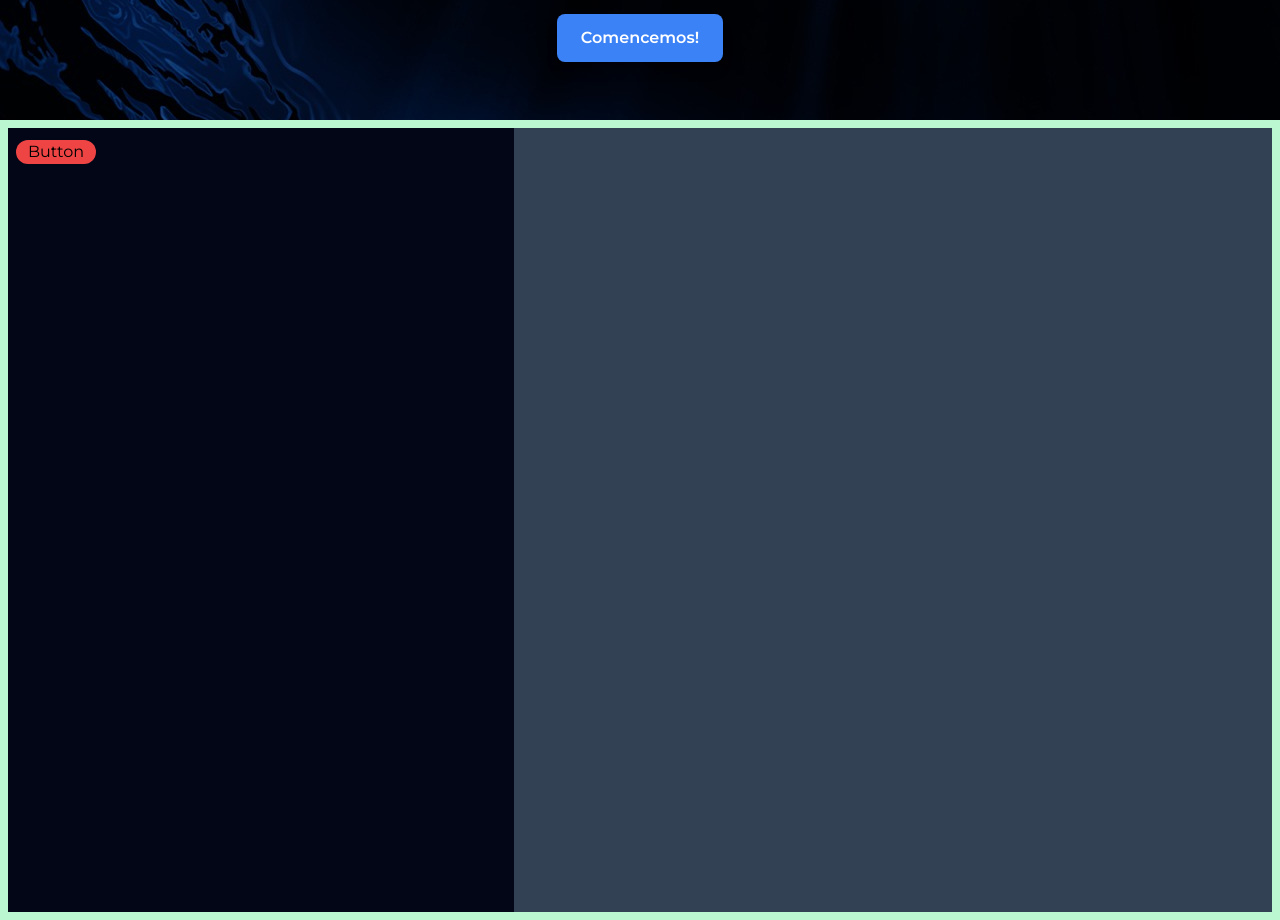
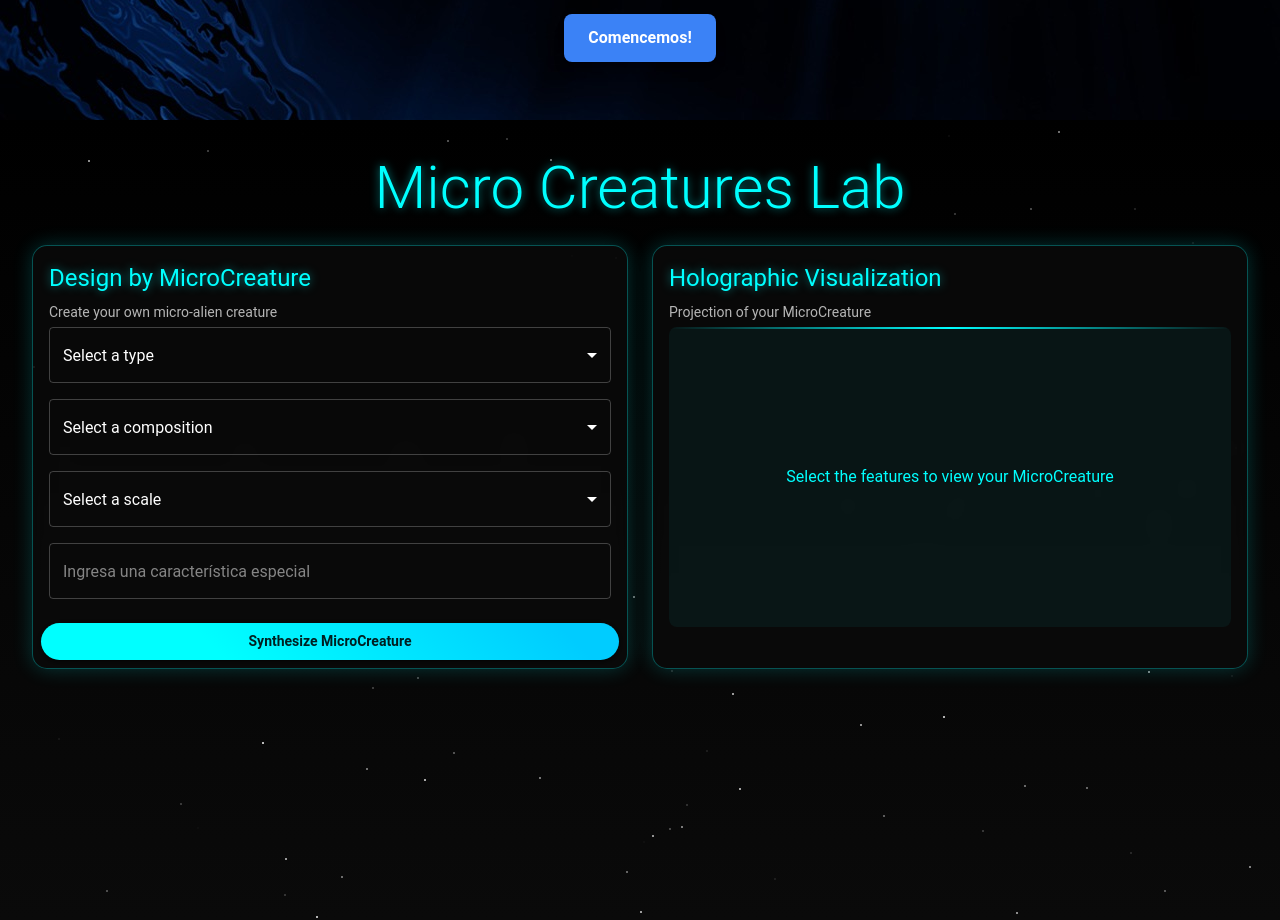
Before and after one commit to NewRenTL/Solstice-NasaCamo, a React (Vite) app: page / in a window 1280 px wide. Shown: the part 680-1600 px from the top of the page. Built offline with nearby package versions, Linux system fonts and the light colour scheme.

Commit message:
Microcreature Laboratory

```diff
--- a/package.json
+++ b/package.json
@@ -10,6 +10,9 @@
     "preview": "vite preview"
   },
   "dependencies": {
+    "@emotion/react": "^11.13.3",
+    "@emotion/styled": "^11.13.0",
+    "@mui/material": "^6.1.2",
     "react": "^18.3.1",
     "react-dom": "^18.3.1",
     "react-icons": "^5.3.0",
--- a/src/App.tsx
+++ b/src/App.tsx
@@ -18,5 +18,4 @@ function App() {
     </>
   );
 }
-
 export default App;
--- a/src/components/HomeComponents/CreationMicroCreature/TemplateCreation.tsx
+++ b/src/components/HomeComponents/CreationMicroCreature/TemplateCreation.tsx
@@ -1,50 +1,325 @@
-import { useState } from "react";
+import React, { useState, useEffect } from 'react';
+import {
+  Select, MenuItem, TextField, Button,
+  Card, CardContent, CardActions, Typography, SelectChangeEvent,
+  ThemeProvider, createTheme, CssBaseline
+} from '@mui/material';
+import { styled } from '@mui/system';
 
-const TemplateCreation = () => {
-  const [isPopUpVisible, setIsPopUpVisible] = useState(false);
+// Definición de tipos e interfaces
+interface MicroCreatureType {
+  value: string;
+  label: string;
+  description: string;
+}
+const microCreatureTypes: MicroCreatureType[] = [
+  { value: 'extremophile', label: 'Extremophile', description: 'Organisms that thrive in extreme conditions' },
+  { value: 'archaeon', label: 'Archaeon', description: 'Unicellular microorganisms similar to bacteria' },
+  { value: 'tardigrade', label: 'Tardigrade', description: 'Extremely resilient micro-animals' },
+  { value: 'alien', label: 'Alien life form', description: 'Hypothetical extraterrestrial life' },
+];
 
-  // Function to show the pop-up
-  const showPopUp = () => {
-    setIsPopUpVisible(true);
+const colors: string[] = ['Bioluminescent', 'Cryogenic', 'Plasmatic', 'Radioactive', 'Metallic'];
+const sizes: string[] = ['Nano', 'Micro', 'Milli'];
+
+const colorMap: { [key: string]: string } = {
+  'Bioluminiscente': '#00FFFF',
+  'Criogénico': '#A5F2F3',
+  'Plasmático': '#FF00FF',
+  'Radiactivo': '#7FFF00',
+  'Metálico': '#C0C0C0',
+};
+
+// Mapa de imágenes para cada combinación de tipo y color
+const imageMap: { [key: string]: string } = {
+  'extremophile-Bioluminiscente': '/placeholder.svg?height=300&width=300',
+  'extremophile-Criogénico': '/placeholder.svg?height=300&width=300',
+  'extremophile-Plasmático': '/placeholder.svg?height=300&width=300',
+  'extremophile-Radiactivo': '/placeholder.svg?height=300&width=300',
+  'extremophile-Metálico': '/placeholder.svg?height=300&width=300',
+  'archaeon-Bioluminiscente': '/placeholder.svg?height=300&width=300',
+  'archaeon-Criogénico': '/placeholder.svg?height=300&width=300',
+  'archaeon-Plasmático': '/placeholder.svg?height=300&width=300',
+  'archaeon-Radiactivo': '/placeholder.svg?height=300&width=300',
+  'archaeon-Metálico': '/placeholder.svg?height=300&width=300',
+  'tardigrade-Bioluminiscente': '/placeholder.svg?height=300&width=300',
+  'tardigrade-Criogénico': '/placeholder.svg?height=300&width=300',
+  'tardigrade-Plasmático': '/placeholder.svg?height=300&width=300',
+  'tardigrade-Radiactivo': '/placeholder.svg?height=300&width=300',
+  'tardigrade-Metálico': '/placeholder.svg?height=300&width=300',
+  'alien-Bioluminiscente': '/placeholder.svg?height=300&width=300',
+  'alien-Criogénico': '/placeholder.svg?height=300&width=300',
+  'alien-Plasmático': '/placeholder.svg?height=300&width=300',
+  'alien-Radiactivo': '/placeholder.svg?height=300&width=300',
+  'alien-Metálico': '/placeholder.svg?height=300&width=300',
+};
+
+interface MicroCreatureImageProps {
+  type: string;
+  color: string;
+  size: string;
+}
+
+const MicroCreatureImage: React.FC<MicroCreatureImageProps> = ({ type, color, size }) => {
+  const sizeMap: { [key: string]: number } = {
+    'Nano': 100,
+    'Micro': 200,
+    'Mili': 300,
   };
 
-  // Function to hide the pop-up
-  const hidePopUp = () => {
-    setIsPopUpVisible(false);
+  const imageSrc = imageMap[`${type}-${color}`] || '/placeholder.svg?height=300&width=300';
+  const imageSize = sizeMap[size] || 200;
+
+  return (
+    <img
+      src={imageSrc}
+      alt={`${type} ${color} MicroCreature`}
+      style={{
+        width: `${imageSize}px`,
+        height: `${imageSize}px`,
+        objectFit: 'contain',
+        filter: `drop-shadow(0 0 10px ${colorMap[color]})`,
+      }}
+    />
+  );
+};
+
+interface Star {
+  x: number;
+  y: number;
+  opacity: number;
+}
+
+// Creación de un tema futurista
+const futuristicTheme = createTheme({
+  palette: {
+    mode: 'dark',
+    primary: {
+      main: '#00FFFF',
+    },
+    background: {
+      default: '#000000',
+      paper: '#0A0A0A',
+    },
+  },
+  typography: {
+    fontFamily: '"Orbitron", "Roboto", "Helvetica", "Arial", sans-serif',
+  },
+  components: {
+    MuiButton: {
+      styleOverrides: {
+        root: {
+          borderRadius: '20px',
+          textTransform: 'none',
+          fontWeight: 'bold',
+        },
+      },
+    },
+    MuiCard: {
+      styleOverrides: {
+        root: {
+          borderRadius: '15px',
+          boxShadow: '0 0 20px rgba(0, 255, 255, 0.2)',
+        },
+      },
+    },
+  },
+});
+
+// Estilos personalizados
+const FuturisticContainer = styled('div')(({ theme }) => ({
+  minHeight: '100vh',
+  background: 'linear-gradient(to bottom, #000000, #0A0A0A)',
+  padding: theme.spacing(4),
+  position: 'relative',
+  overflow: 'hidden',
+}));
+
+const GlowingText = styled(Typography)(({ theme }) => ({
+  color: theme.palette.primary.main,
+  textShadow: '0 0 10px rgba(0, 255, 255, 0.5)',
+}));
+
+const HologramCard = styled(Card)(({ theme }) => ({
+  background: 'rgba(10, 10, 10, 0.8)',
+  backdropFilter: 'blur(10px)',
+  border: '1px solid rgba(0, 255, 255, 0.3)',
+  transition: 'all 0.3s ease-in-out',
+  '&:hover': {
+    boxShadow: '0 0 30px rgba(0, 255, 255, 0.4)',
+  },
+}));
+
+const AnimatedButton = styled(Button)(({ theme }) => ({
+  background: 'linear-gradient(45deg, #00FFFF 30%, #00CCFF 90%)',
+  transition: 'all 0.3s ease-in-out',
+  '&:hover': {
+    transform: 'scale(1.05)',
+    boxShadow: '0 0 15px rgba(0, 255, 255, 0.6)',
+  },
+}));
+
+const MicroCreature: React.FC = () => {
+  const [type, setType] = useState<string>('');
+  const [color, setColor] = useState<string>('');
+  const [size, setSize] = useState<string>('');
+  const [additionalItem, setAdditionalItem] = useState<string>('');
+  const [stars, setStars] = useState<Star[]>([]);
+
+  useEffect(() => {
+    const newStars: Star[] = Array.from({ length: 100 }, () => ({
+      x: Math.random() * 100,
+      y: Math.random() * 100,
+      opacity: Math.random(),
+    }));
+    setStars(newStars);
+  }, []);
+
+  const handleSubmit = (e: React.FormEvent) => {
+    e.preventDefault();
+    console.log({ type, color, size, additionalItem });
+    // Aquí puedes agregar la lógica para manejar la personalización
   };
 
   return (
-    <section className="flex flex-col w-full sm:flex-row p-2 min-h-lvh bg-green-200">
-      <div className="flex flex-col w-full sm:w-[40%] px-2 py-3 bg-slate-950">
-        <button
-          onClick={showPopUp}
-          className="flex flex-col w-20 bg-red-500 rounded-xl text-center justify-center items-center hover:bg-fuchsia-500"
-        >
-          Button
-        </button>
-      </div>
-      <div className="flex flex-col w-full sm:w-[60%] px-2 py-3 bg-slate-700"></div>
+    <ThemeProvider theme={futuristicTheme}>
+      <CssBaseline />
+      <FuturisticContainer>
+        {stars.map((star, index) => (
+          <div
+            key={index}
+            style={{
+              position: 'absolute',
+              left: `${star.x}%`,
+              top: `${star.y}%`,
+              width: '2px',
+              height: '2px',
+              borderRadius: '50%',
+              backgroundColor: 'white',
+              opacity: star.opacity,
+            }}
+          />
+        ))}
+        <GlowingText variant="h2" align="center" gutterBottom>
+        Micro Creatures Lab
+        </GlowingText>
+        <div style={{ display: 'flex', flexDirection: 'row', gap: '24px', flexWrap: 'wrap', justifyContent: 'center' }}>
+          <HologramCard sx={{ flex: '1 1 400px', maxWidth: '600px' }}>
+            <CardContent>
+              <GlowingText variant="h5" gutterBottom>
+                Design by MicroCreature
+              </GlowingText>
+              <Typography variant="body2" color="text.secondary" gutterBottom>
+                Create your own micro-alien creature
+              </Typography>
+              <form onSubmit={handleSubmit} style={{ display: 'flex', flexDirection: 'column', gap: '16px' }}>
+                <Select
+                  value={type}
+                  onChange={(e: SelectChangeEvent) => setType(e.target.value)}
+                  displayEmpty
+                  fullWidth
+                >
+                  <MenuItem value="" disabled>Select a type</MenuItem>
+                  {microCreatureTypes.map((mType) => (
+                    <MenuItem key={mType.value} value={mType.value}>{mType.label}</MenuItem>
+                  ))}
+                </Select>
+                {type && (
+                  <Typography variant="body2" color="text.secondary">
+                    {microCreatureTypes.find(t => t.value === type)?.description}
+                  </Typography>
+                )}
+                <Select
+                  value={color}
+                  onChange={(e: SelectChangeEvent) => setColor(e.target.value)}
+                  displayEmpty
+                  fullWidth
+                >
+                  <MenuItem value="" disabled>Select a composition</MenuItem>
+                  {colors.map((c) => (
+                    <MenuItem key={c} value={c}>{c}</MenuItem>
+                  ))}
+                </Select>
+                <Select
+                  value={size}
+                  onChange={(e: SelectChangeEvent) => setSize(e.target.value)}
+                  displayEmpty
+                  fullWidth
+                >
+                  <MenuItem value="" disabled>Select a scale</MenuItem>
+                  {sizes.map((s) => (
+                    <MenuItem key={s} value={s}>{s}</MenuItem>
+                  ))}
+                </Select>
+                <TextField
+                  value={additionalItem}
+                  onChange={(e: React.ChangeEvent<HTMLInputElement>) => setAdditionalItem(e.target.value)}
+                  placeholder="Ingresa una característica especial"
+                  fullWidth
+                />
+              </form>
+            </CardContent>
+            <CardActions>
+              <AnimatedButton
+                onClick={handleSubmit}
+                fullWidth
+                variant="contained"
+              >
+                Synthesize MicroCreature
+              </AnimatedButton>
+            </CardActions>
+          </HologramCard>
 
-      {isPopUpVisible && (
-        <div className="fixed inset-0 flex items-center justify-center bg-black bg-opacity-70">
-          <div className="bg-white p-6 rounded-lg shadow-lg w-[80%] sm:w-[40%]">
-            <h2 className="text-xl font-bold mb-4">
-              Enter data to create a creature:
-            </h2>
-            <div className="flex flex-col mn:flex-row">
-
-            </div>
-            <button
-              onClick={hidePopUp}
-              className="bg-red-500 text-white px-4 py-2 rounded-lg hover:bg-red-600"
-            >
-              Close
-            </button>
-          </div>
+          <HologramCard sx={{ flex: '1 1 400px', maxWidth: '600px' }}>
+            <CardContent>
+              <GlowingText variant="h5" gutterBottom>
+                Holographic Visualization
+              </GlowingText>
+              <Typography variant="body2" color="text.secondary" gutterBottom>
+                Projection of your MicroCreature
+              </Typography>
+              <div style={{
+                display: 'flex',
+                justifyContent: 'center',
+                alignItems: 'center',
+                height: '300px',
+                backgroundColor: 'rgba(0, 255, 255, 0.05)',
+                borderRadius: '8px',
+                padding: '16px',
+                position: 'relative',
+                overflow: 'hidden'
+              }}>
+                {type && color && size ? (
+                  <div style={{ position: 'relative' }}>
+                    <MicroCreatureImage type={type} color={color} size={size} />
+                    <div style={{
+                      position: 'absolute',
+                      inset: '-20%',
+                      background: 'radial-gradient(circle, rgba(0,255,255,0.2) 0%, rgba(0,255,255,0) 70%)',
+                      animation: 'pulse 4s infinite',
+                    }}></div>
+                  </div>
+                ) : (
+                  <Typography style={{ color: '#00FFFF', textAlign: 'center' }}>
+                    Select the features to view your MicroCreature
+                  </Typography>
+                )}
+                <div style={{
+                  position: 'absolute',
+                  top: 0,
+                  left: 0,
+                  right: 0,
+                  height: '2px',
+                  background: 'linear-gradient(to right, transparent, #00FFFF, transparent)',
+                  animation: 'scan 2s linear infinite',
+                }}></div>
+              </div>
+            </CardContent>
+          </HologramCard>
         </div>
-      )}
-    </section>
+      </FuturisticContainer>
+    </ThemeProvider>
   );
 };
 
-export default TemplateCreation;
+export default MicroCreature;
```
Also changed, not shown: 1 other file (tests, documents, lock files or other folders).
